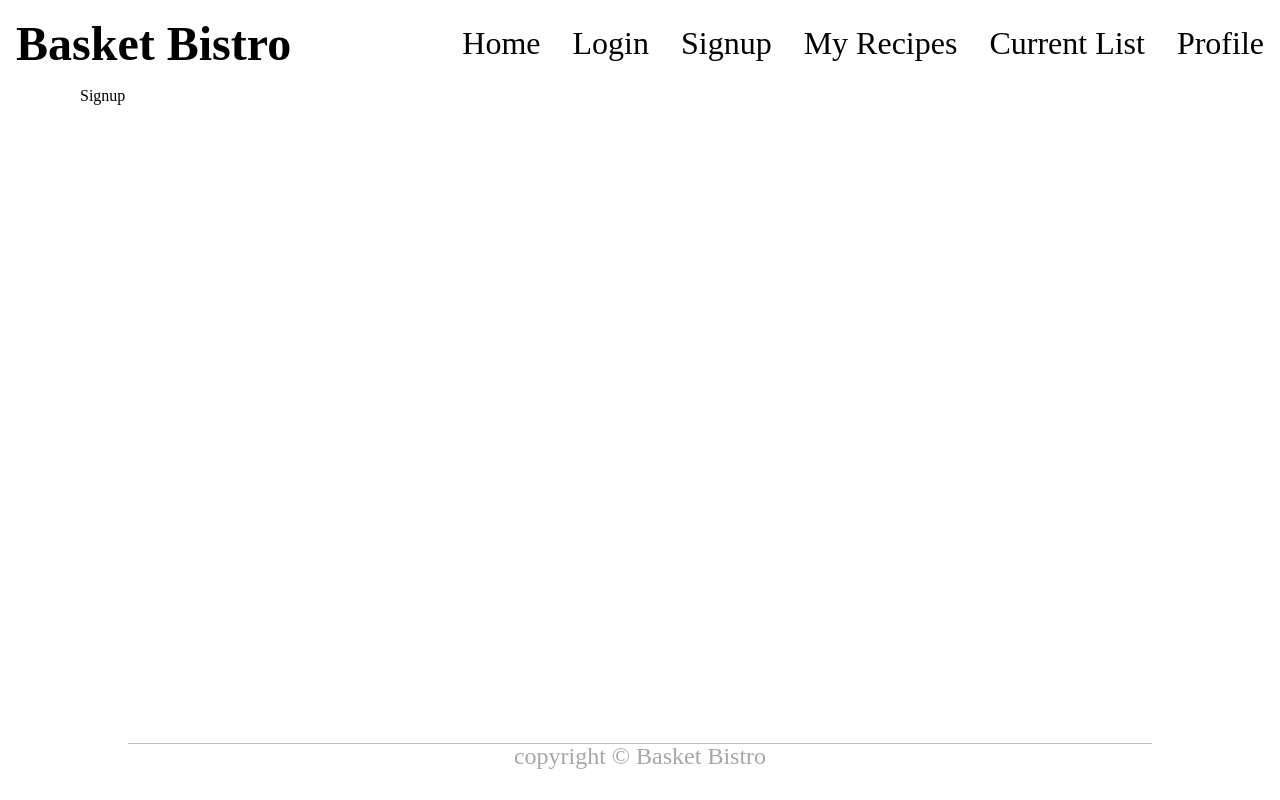
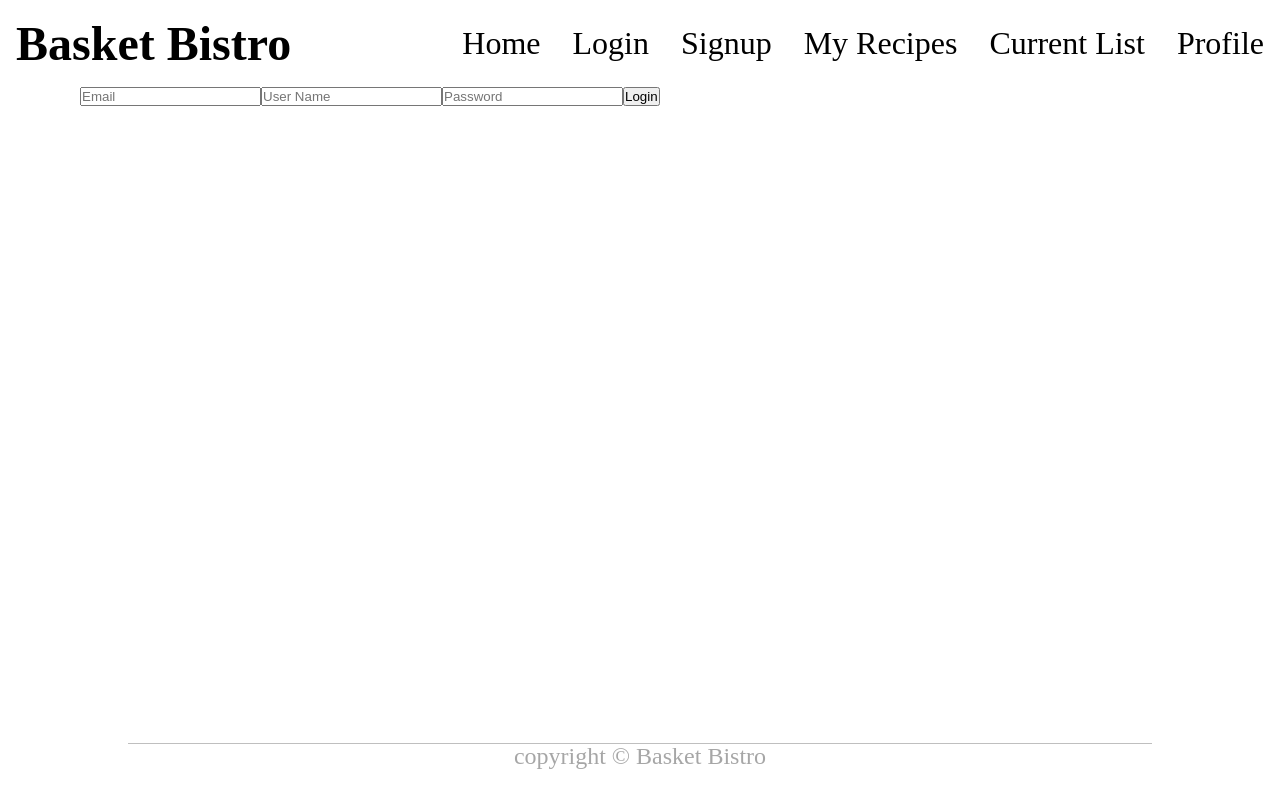
Before and after one commit to CaptainEB/BasketBistro, a React (Vite) app in the folder client/: page /signup in a window 1280 px wide. Built offline with nearby package versions, Linux system fonts and the light colour scheme.

Commit message:
added logic to signup and login pages and added mutations on the client side

```diff
--- a/client/src/pages/Login/Login.jsx
+++ b/client/src/pages/Login/Login.jsx
@@ -1,3 +1,45 @@
+import { useMutation } from '@apollo/client';
+import { useState } from 'react';
+import Auth from '../../utils/auth';
+import { LOGIN_USER } from '../../utils/mutations';
+
 export default function Login() {
-	return <div>Login</div>;
+	const [formState, setFormState] = useState({ email: '', password: '' });
+
+	function handleChange(event) {
+		const { name, value } = event.target;
+		setFormState({
+			...formState,
+			[name]: value,
+		});
+	}
+
+	async function handleSubmit(event) {
+		event.preventDefault();
+		try {
+			const { data } = await login({
+				variables: { ...formState },
+			});
+
+			Auth.login(data.login.token);
+		} catch (e) {
+			console.error(e);
+		}
+
+		// clear form values
+		setFormState({
+			email: '',
+			password: '',
+		});
+	}
+
+	return (
+		<section>
+			<form onSubmit={handleSubmit}>
+				<input value={formState.email} type="email" placeholder="Email" name="email" onChange={handleChange} />
+				<input value={formState.password} type="password" placeholder="Password" name="password" onChange={handleChange} />
+				<button type="submit">Login</button>
+			</form>
+		</section>
+	);
 }
--- a/client/src/pages/Signup/Signup.jsx
+++ b/client/src/pages/Signup/Signup.jsx
@@ -1,3 +1,47 @@
+import { useMutation } from '@apollo/client';
+import { useState } from 'react';
+import Auth from '../../utils/auth';
+import { ADD_USER } from '../../utils/mutations';
+
 export default function Signup() {
-	return <div>Signup</div>;
+	const [formState, setFormState] = useState({ email: '', password: '', username: '' });
+	const [addUser, { error, data }] = useMutation(ADD_USER);
+
+	function handleChange(event) {
+		const { name, value } = event.target;
+		setFormState({
+			...formState,
+			[name]: value,
+		});
+	}
+
+	async function handleSubmit(event) {
+		event.preventDefault();
+		try {
+			const { data } = await addUser({
+				variables: { ...formState },
+			});
+			Auth.login(data.addUser.token);
+		} catch (e) {
+			console.error(e);
+		}
+
+		setFormState({
+			email: '',
+			password: '',
+			username: '',
+		});
+	}
+
+	return (
+		<section>
+			<form onSubmit={handleSubmit}>
+				<input value={formState.email} type="email" placeholder="Email" name="email" onChange={handleChange} />
+				<input value={formState.username} type="text" placeholder="User Name" name="username" onChange={handleChange} />
+				<input value={formState.password} type="password" placeholder="Password" name="password" onChange={handleChange} />
+				<button type="submit">Login</button>
+			</form>
+			{error && <div>{error.message}</div>}
+		</section>
+	);
 }
--- a/client/src/utils/mutations.js
+++ b/client/src/utils/mutations.js
@@ -13,13 +13,14 @@ export const LOGIN_USER = gql`
 	}
 `;
 
-export const ADD_PROFILE = gql`
-	mutation addProfile($name: String!, $email: String!, $password: String!) {
-		addProfile(name: $name, email: $email, password: $password) {
+export const ADD_USER = gql`
+	mutation addUser($username: String!, $email: String!, $password: String!) {
+		addUser(username: $username, email: $email, password: $password) {
 			token
-			profile {
+			user {
 				_id
-				name
+				username
+				email
 			}
 		}
 	}
```
Also changed, not shown: 1 other file (tests, documents, lock files or other folders).
